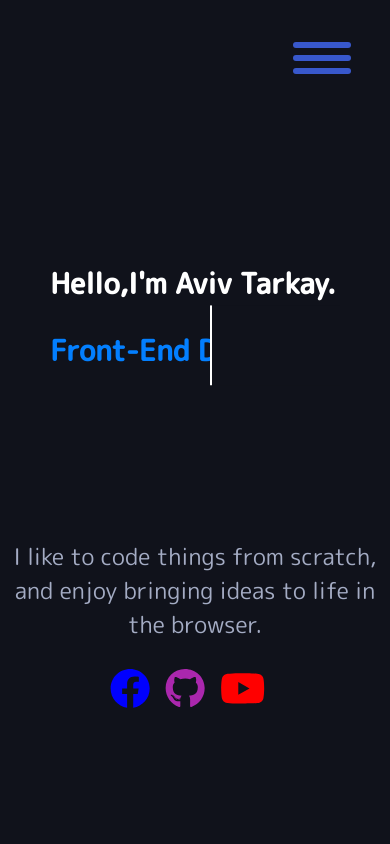
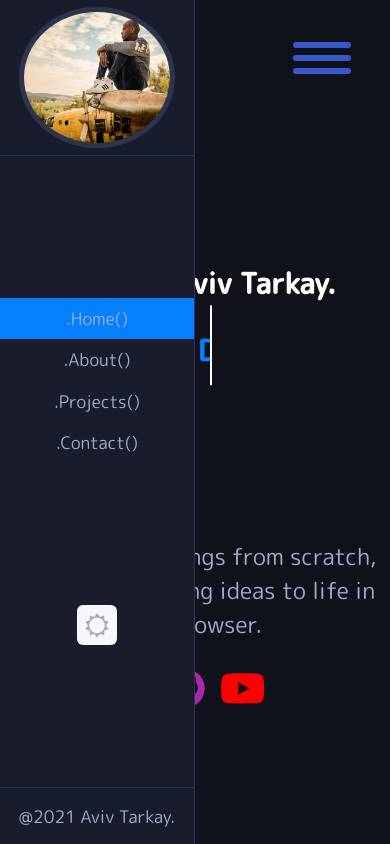
Before and after one commit to AvivTarkay/My-Latest-Portfolio, a React (Create React App) app: page / in a window 390 px wide. Built offline with nearby package versions, Linux system fonts and the light colour scheme.

Commit message:
some low adjusments

```diff
--- a/public/404.html
+++ b/public/404.html
@@ -28,7 +28,7 @@
     var l = window.location;
     l.replace(
       l.protocol + '//' + l.hostname + (l.port ? ':' + l.port : '') +
-      l.pathname.split('/').slice(0, 1 + pathSegmentsToKeep).join('/') /*+ '/?/'*/ + "/" +
+      l.pathname.split('/').slice(0, 1 + pathSegmentsToKeep).join('/') + '/""/' +
       l.pathname.slice(1).split('/').slice(pathSegmentsToKeep).join('/').replace(/&/g, '~and~') +
       (l.search ? '&' + l.search.slice(1).replace(/&/g, '~and~') : '') +
       l.hash
--- a/src/App.jsx
+++ b/src/App.jsx
@@ -13,9 +13,6 @@ function App() {
 
 	const navClick = () => {
 		setNavToggle(!navToggle);
-		let className = document.querySelector(".sidebar");
-		className.style.display = "visible";
-		return className;
 	};
 
 	return (
--- a/src/styles/_layout.scss
+++ b/src/styles/_layout.scss
@@ -20,7 +20,18 @@ $phone: 480px;
 			width: 30%;
 		}
 		@media (max-width: $phone) {
-			visibility: hidden;
+			width: 16%;
+			height: 100vh;
+			background-color: #191d2b; //dark/white mode
+			position: fixed;
+			z-index: 11;
+			border-right: 1px solid #2e344e;
+			transform-origin: left;
+			@media screen and (max-width: 1000px) {
+				transition: all 0.4s ease-in-out;
+				transform: translateX(-100%);
+				width: 30%;
+			}
 		}
 		@media screen and (max-width: 411px) {
 			width: 50%;
--- a/src/styles/_navbar.scss
+++ b/src/styles/_navbar.scss
@@ -18,7 +18,7 @@
 			justify-content: center;
 			align-items: center;
 			width: 100%;
-			text-align: center;
+			// text-align: center;
 			margin-top: 1rem;
 			border-bottom: 1px solid #2e344e;
 			img {
```
Also changed, not shown: 1 other file (tests, documents, lock files or other folders).
